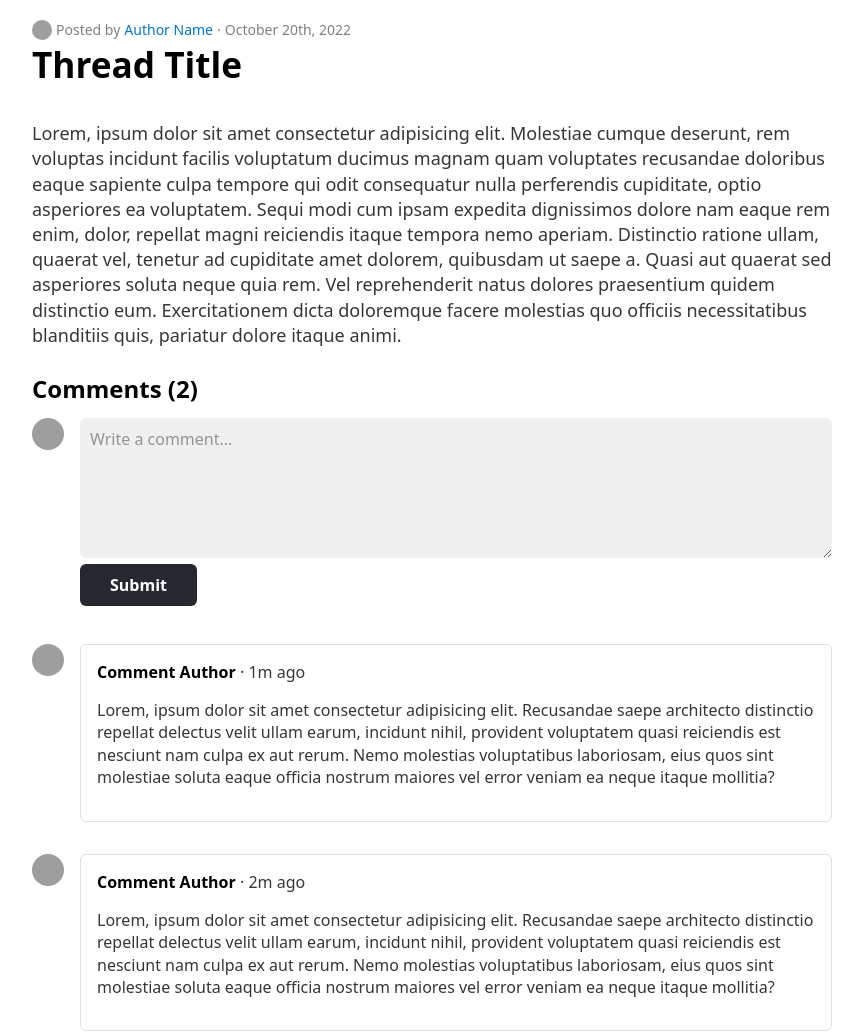
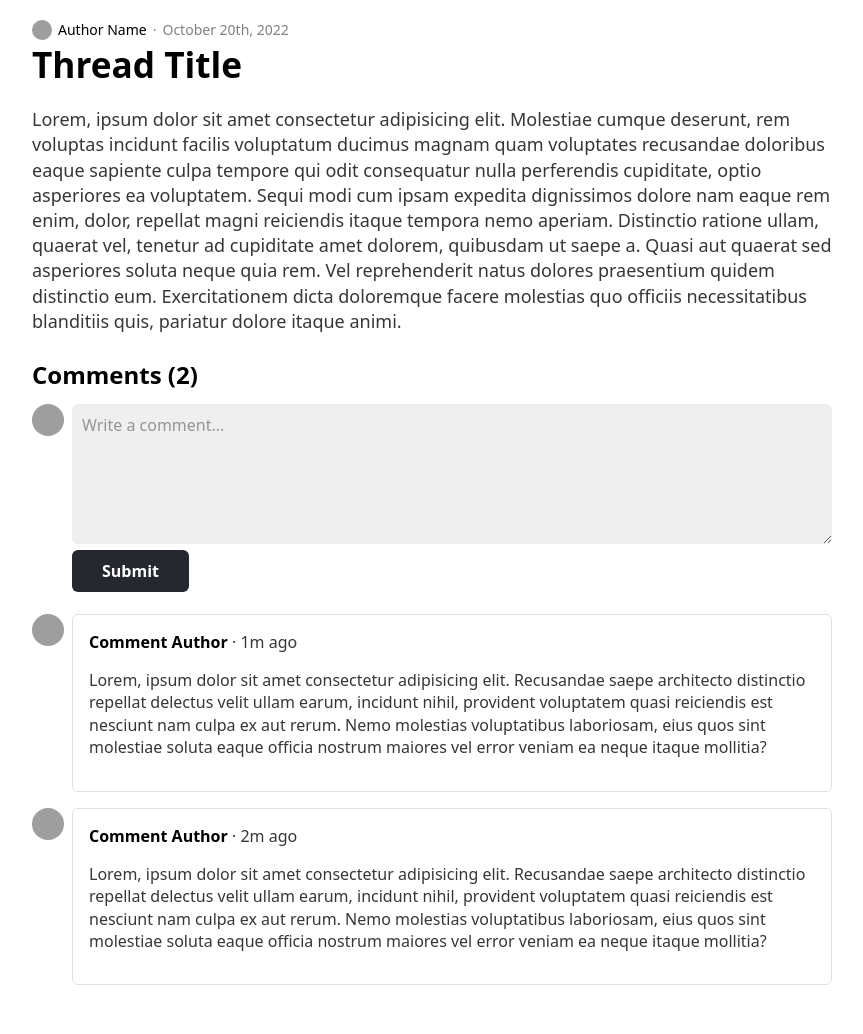
Before and after one commit to skilvul-be-29/gpa-01, a plain HTML site: page public/thread/detail.html in a window 1280 px wide. Shown: the whole page, without its empty margins (208-1071 px from the left). After the commit the page ends 1005 px from the top, so only its background shows below. Drawn offline with nearby package versions, Linux system fonts and the light colour scheme; no server answers; grey boxes are pictures that could not be loaded.

Commit message:
Adjust gap size

```diff
--- a/public/style.css
+++ b/public/style.css
@@ -56,5 +56,5 @@ button:hover {
   display: flex;
   flex-wrap: wrap;
   align-items: center;
-  gap: 4px;
+  gap: 6px;
 }
--- a/public/thread/detail.css
+++ b/public/thread/detail.css
@@ -1,19 +1,17 @@
 .thread-content {
-  margin-top: 2rem;
   font-size: 18px;
 }
 
 .thread-comments {
   display: flex;
   flex-direction: column;
-  gap: 2rem;
+  gap: 16px;
 }
 
 .comment {
   display: flex;
   flex-direction: row;
-  flex-shrink: 0;
-  gap: 1rem;
+  gap: 8px;
 }
 
 .comment-author {
--- a/public/thread/detail.html
+++ b/public/thread/detail.html
@@ -19,7 +19,7 @@
               src="https://www.gravatar.com/avatar/00000000000000000000000000000000?d=mp"
               alt="User avatar"
             />
-            Posted by <a href="#">Author Name</a> ·
+            <a class="text-black" href="#">Author Name</a> ·
             <span>October 20th, 2022</span>
           </div>
           <h1 class="title fw-bold">Thread Title</h1>
--- a/public/thread/index.css
+++ b/public/thread/index.css
@@ -1,5 +1,5 @@
 .threads {
   display: flex;
   flex-direction: column;
-  gap: 2rem;
+  gap: 16px;
 }
```
Also changed, not shown: public/thread/index.html (+1 -1 lines).
